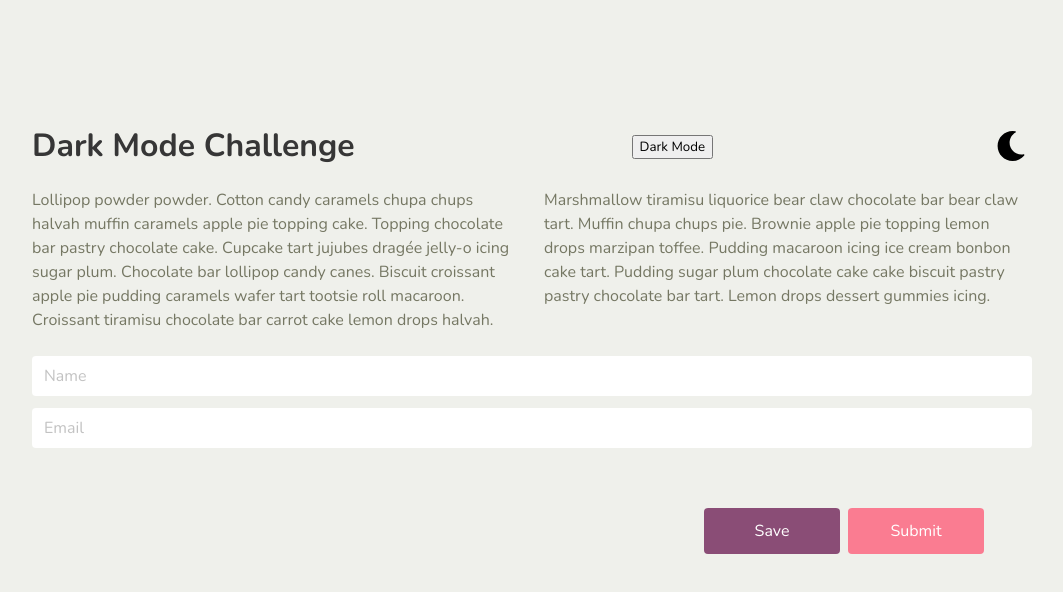
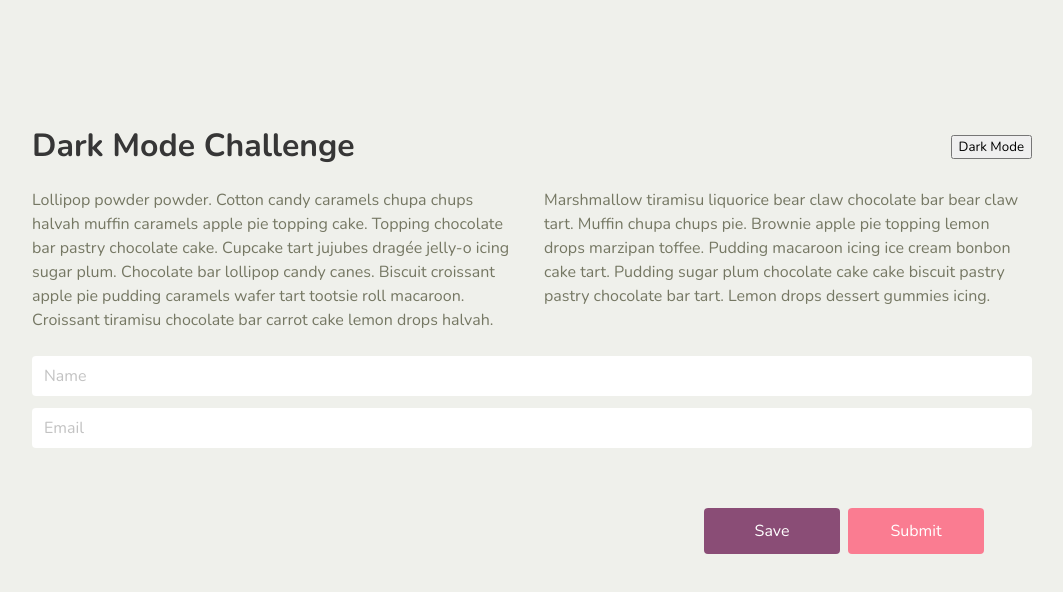
Before and after one commit to Lionessm/rocketChallenge, a React (Create React App) app in the folder dark-mode/: page / in a window 1280 px wide. Shown: the top 592 px of the page, without its empty margins (108-1171 px from the left). Built offline with nearby package versions, Linux system fonts and the light colour scheme.

Commit message:
Deleted unnecessary code

```diff
--- a/dark-mode/src/routes/App/components/App.js
+++ b/dark-mode/src/routes/App/components/App.js
@@ -1,6 +1,4 @@
 import React from 'react';
-import { FontAwesomeIcon } from '@fortawesome/react-fontawesome';
-import { faMoon } from '@fortawesome/free-solid-svg-icons';
 import '../styles/_app.scss';
 import ThemeMode from './DarkMode';
 
@@ -14,9 +12,7 @@ function App() {
         </div>
           <ThemeMode/>
         {/* --The button that should toggle dark mode-- */}
-        <button className="app__dark-mode-btn icon level-right">
-          <FontAwesomeIcon icon={faMoon} />
-        </button>
+
 
       </div>
 
```
